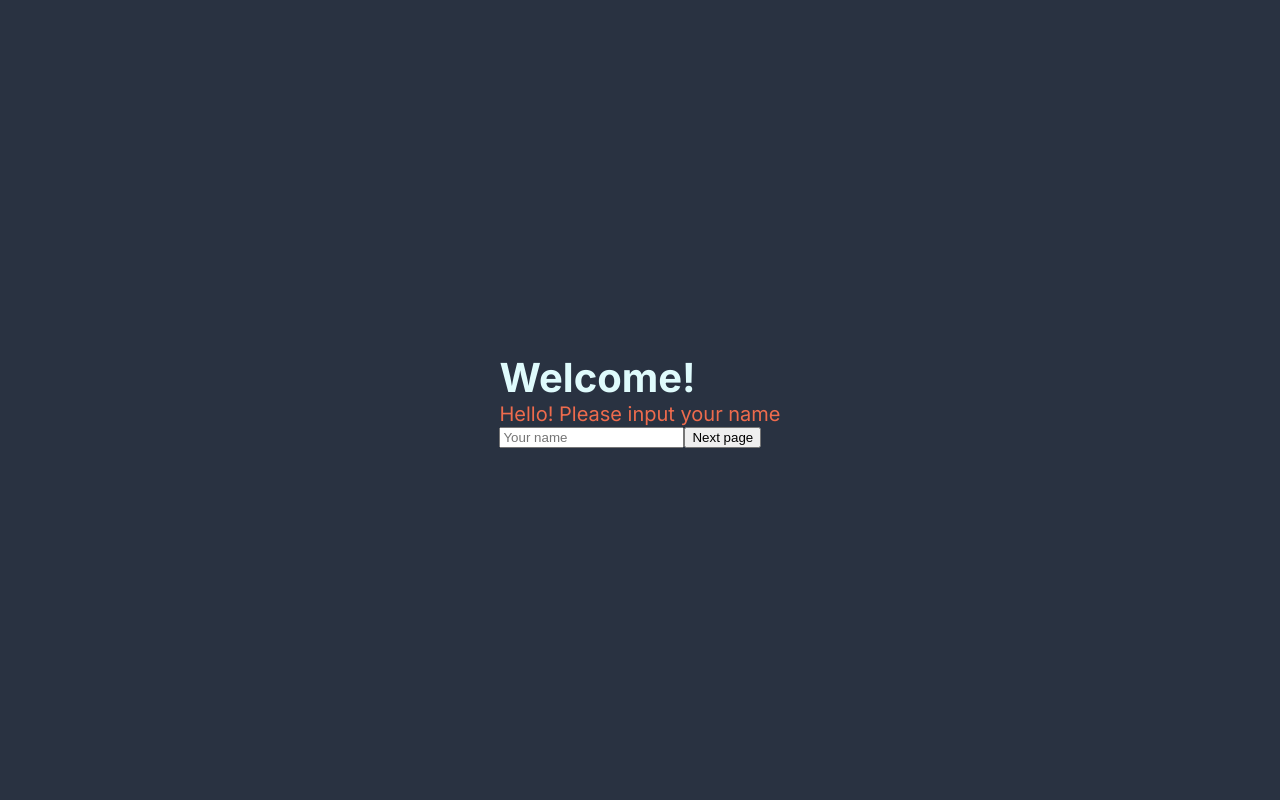
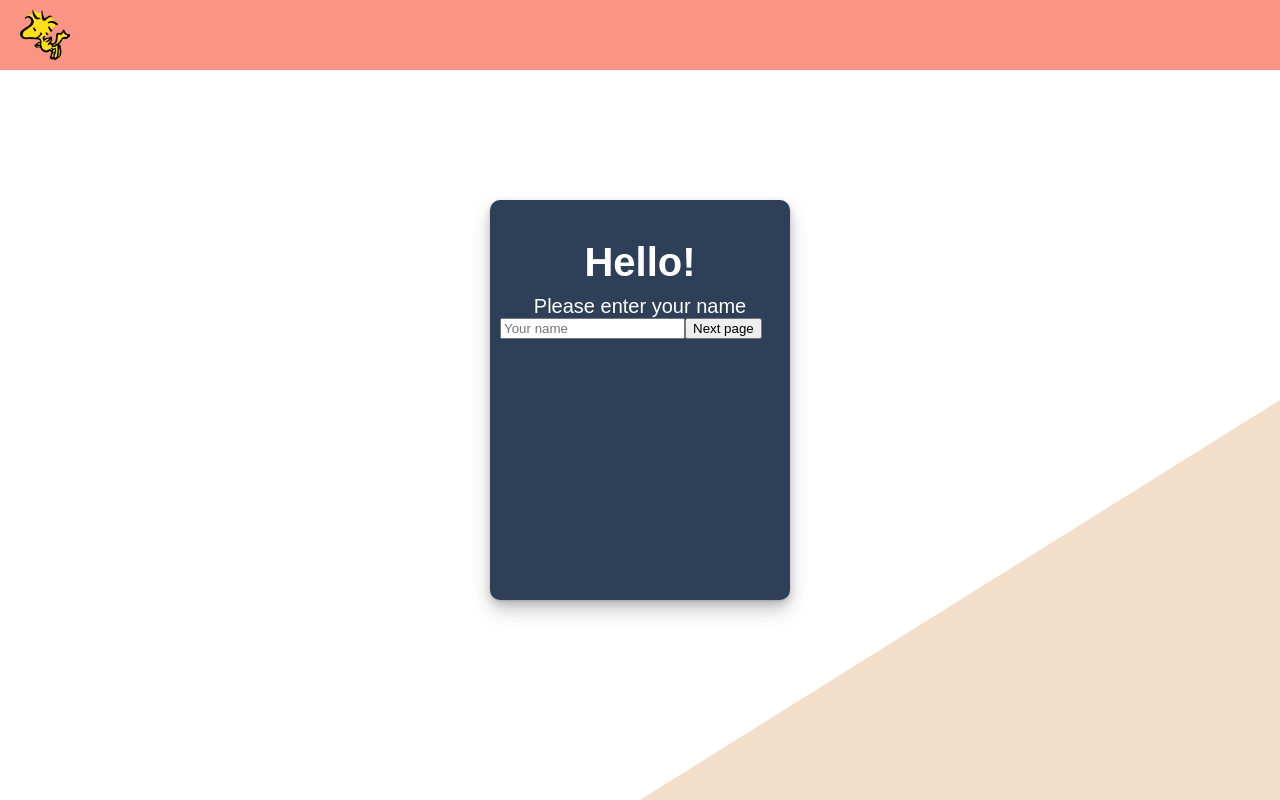
Before and after one commit to LittleStar21/SecretProject, a React (Vite) app: page / in a window 1280 px wide. Built offline with nearby package versions, Linux system fonts and the light colour scheme.

Commit message:
Add welcome page

```diff
--- a/index.html
+++ b/index.html
@@ -2,10 +2,8 @@
 <html lang="en">
   <head>
     <meta charset="UTF-8" />
-    <link rel="icon" type="image/svg+xml" href="/vite.svg" />
     <meta name="viewport" content="width=device-width, initial-scale=1.0" />
-    <link rel="preconnect" href="https://fonts.googleapis.com" />
-    <link rel="preconnect" href="https://fonts.gstatic.com" crossorigin />
+    <link href="fonts.googleapis.com" rel="stylesheet" />
     <link
       href="https://fonts.googleapis.com/css2?family=Inter:wght@300;400;500;600;700&display=swap"
       rel="stylesheet"
--- a/src/App.css
+++ b/src/App.css
@@ -12,10 +12,5 @@ html,
 body {
   margin: 0;
   padding: 0;
-  font-family:
-    "Inter",
-    -apple-system,
-    BlinkMacSystemFont,
-    "Segoe UI",
-    sans-serif;
+  font-family: "Poppins", sans-serif;
 }
--- a/src/Pages/Welcome.css
+++ b/src/Pages/Welcome.css
@@ -1,18 +1,68 @@
 .welcome-background {
-  background-color: #293241;
+  background-color: #ffffff;
   height: 100vh;
   display: flex;
   align-items: center;
   justify-content: center;
 }
 
+.welcome-background::after {
+  content: "";
+  position: absolute;
+  bottom: 0;
+  right: 0;
+  width: 100%;
+  height: 100%;
+  background: #f3deca;
+  clip-path: polygon(100% 50%, 100% 100%, 50% 100%);
+}
+
+.welcome-container {
+  width: 300px;
+  height: 400px;
+  background-color: #2d4057;
+  border-radius: 10px;
+  padding: 40px 10px 0px 10px;
+  box-shadow:
+    0 1px 2px rgba(0, 0, 0, 0.1),
+    0 4px 8px rgba(0, 0, 0, 0.15),
+    0 10px 20px rgba(0, 0, 0, 0.2);
+  z-index: 1;
+}
+
+.welcome-topbar {
+  background-color: #fa9483;
+  height: 70px;
+  width: 100vw;
+  position: absolute;
+}
+
 .welcome-title {
   font-size: 40px;
   font-weight: bold;
-  color: #dffbfc;
+  color: #ffffff;
+  display: flex;
+  align-items: center;
+  justify-content: center;
 }
 
 .welcome-text {
   font-size: 20px;
-  color: #ee6b4d;
+  margin-top: 10px;
+  color: #ffffff;
+  text-align: center;
+  display: flex;
+  align-items: center;
+  justify-content: center;
 }
+
+.welcome-snoopy-img {
+  position: absolute;
+  width: 50px;
+  height: 50px;
+  /* right: 30px; */
+  /* bottom: 30px; */
+  top: 10px;
+  left: 20px;
+  z-index: 1;
+}
--- a/src/Pages/Welcome.jsx
+++ b/src/Pages/Welcome.jsx
@@ -1,6 +1,8 @@
 import { useState } from "react";
 import { motion } from "framer-motion";
 import "./Welcome.css";
+
+import snoopyImg from "./assets/hello.png";
 
 const Welcome = ({ onNext }) => {
   const [input, setInput] = useState("");
@@ -16,7 +18,10 @@ const Welcome = ({ onNext }) => {
   }
 
   return (
+    <div>
+      <div className="welcome-topbar"></div>
       <div className="welcome-background">
+        <div className="welcome-container">
           <motion.div
             initial={{ opacity: 0, y: 50 }}
             animate={{
@@ -34,7 +39,7 @@ const Welcome = ({ onNext }) => {
                 transition: { delay: 1, duration: 0.8 },
               }}
             >
-          Welcome!
+              Hello!
             </motion.div>
 
             <motion.div
@@ -46,12 +51,11 @@ const Welcome = ({ onNext }) => {
                 transition: { delay: 2, duration: 0.8 },
               }}
             >
-          Hello! Please input your name
+              Please enter your name
             </motion.div>
 
             <motion.input
               type="text"
-          className="w-full border rounded-xl p-3 text-gray-700 mb-2"
               placeholder="Your name"
               value={input}
               onChange={(e) => {
@@ -62,30 +66,32 @@ const Welcome = ({ onNext }) => {
               animate={{
                 opacity: 1,
                 y: 0,
-            transition: { delay: 3, duration: 0.8 },
+                transition: { delay: 2, duration: 0.8 },
               }}
             ></motion.input>
 
-        {error && (
-          <p className="text-red-500 text-sm mb-2 text-center">
-            Incorrect Name
-          </p>
-        )}
+            {error && <div>Incorrect Name</div>}
 
             <motion.button
               onClick={handleSubmit}
-          className="w-full bg-pink-500 text-white py-3 rounded-xl mt-4 hover:bg-pink-600 transition-all"
               initial={{ opacity: 0, y: 50 }}
               animate={{
                 opacity: 1,
                 y: 0,
-            transition: { delay: 3, duration: 0.8 },
+                transition: { delay: 2, duration: 0.8 },
               }}
             >
               Next page
             </motion.button>
           </motion.div>
         </div>
+        <img
+          src={snoopyImg}
+          alt="Snoopy image"
+          className="welcome-snoopy-img"
+        ></img>
+      </div>
+    </div>
   );
 };
 
```
Also changed, not shown: src/Pages/assets/hello.png (added). Lines whose indentation alone changed are shown as unchanged.
